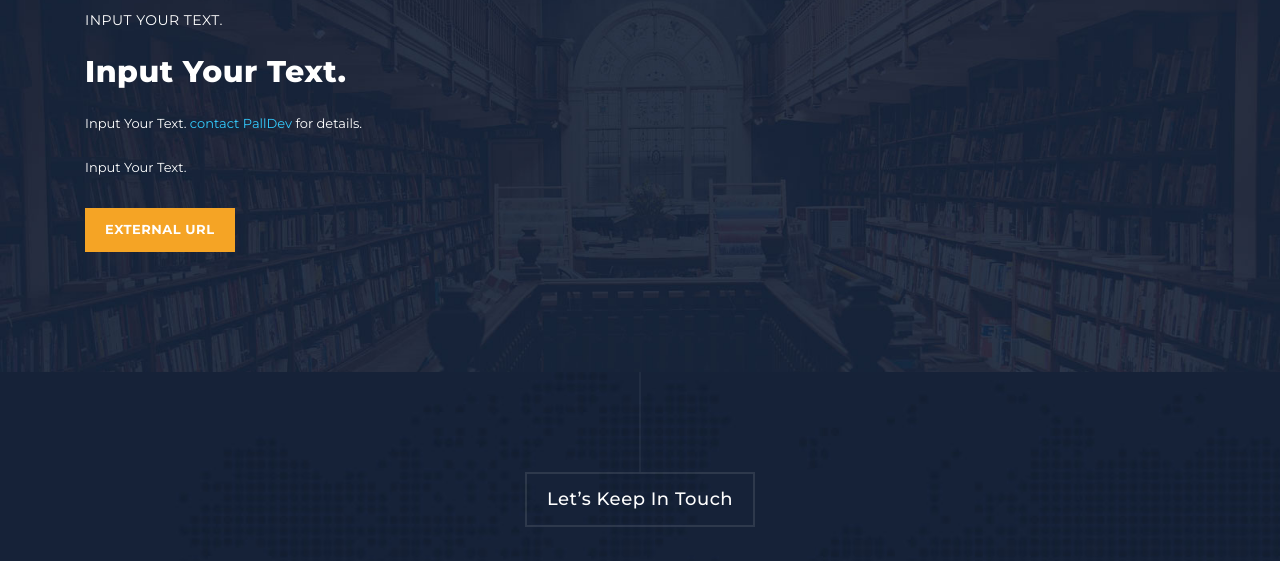
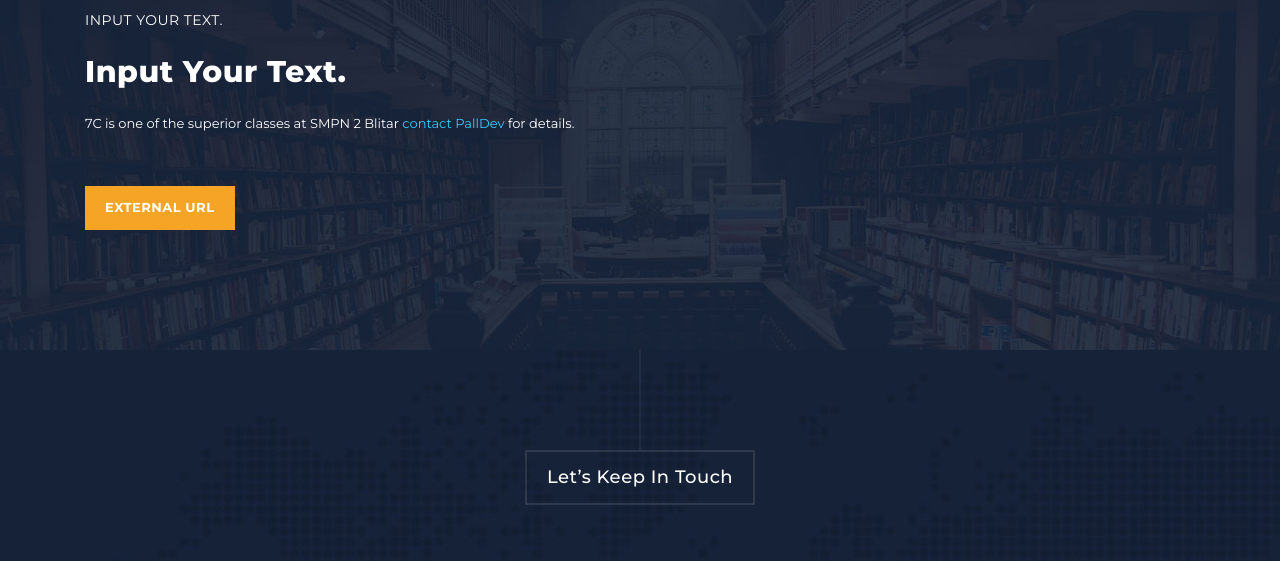
Before and after one commit to 7c-class/7c-class.github.io, a plain HTML site: page index.html in a window 1280 px wide. Shown: the part 3265-3826 px from the top of the page. Drawn offline with Linux system fonts and the light colour scheme.

Commit message:
index.html

```diff
--- a/index.html
+++ b/index.html
@@ -414,8 +414,8 @@ https://templatemo.com/tm-557-grad-school
           <div class="left-content">
             <span>Input Your Text.</span>
             <h4>Input Your Text.<em></em></h4>
-            <p>Input Your Text. <a rel="nofollow" href="https://instagram.com/nfxsyy" target="_parent">contact PallDev</a> for details.
-            <br><br>Input Your Text.</p>
+            <p>7C is one of the superior classes at SMPN 2 Blitar <a rel="nofollow" href="https://instagram.com/nfxsyy" target="_parent">contact PallDev</a> for details.
+            <br><br></p>
             <div class="main-button"><a rel="nofollow" href="https://instagram.com/7c_smepda" target="_parent">External URL</a></div>
           </div>
         </div>
```
